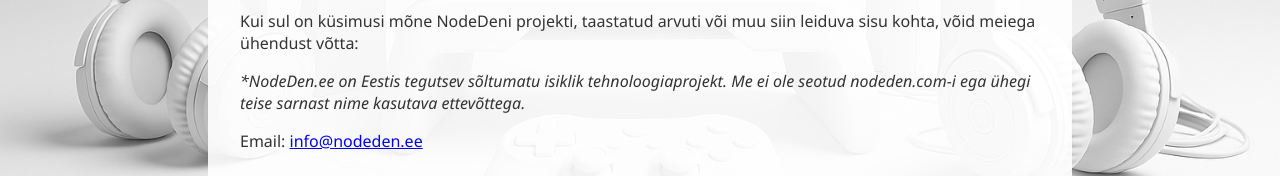
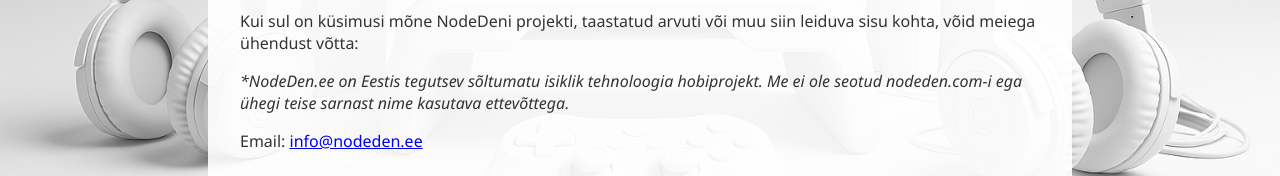
Before and after one commit to NodeDen/nodeden-site, a plain HTML site: page kontakt.html in a window 1280 px wide. Shown: the part 469-645 px from the top of the page. Drawn offline with Linux system fonts and the light colour scheme.

Commit message:
Update kontakt.html

```diff
--- a/kontakt.html
+++ b/kontakt.html
@@ -229,7 +229,7 @@
     <h2>Võtke meiega ühendust</h2>
     <p>Kui sul on küsimusi mõne NodeDeni projekti, taastatud arvuti või muu siin leiduva sisu kohta, võid meiega ühendust võtta:</p>
 
-	<p><em>*NodeDen.ee on Eestis tegutsev sõltumatu isiklik tehnoloogiaprojekt. Me ei ole seotud nodeden.com-i ega ühegi teise sarnast nime kasutava ettevõttega.</em></p>
+	<p><em>*NodeDen.ee on Eestis tegutsev sõltumatu isiklik tehnoloogia hobiprojekt. Me ei ole seotud nodeden.com-i ega ühegi teise sarnast nime kasutava ettevõttega.</em></p>
 
     <p>Email: <a href="mailto:info@nodeden.ee">info@nodeden.ee</a></p>
 
```
